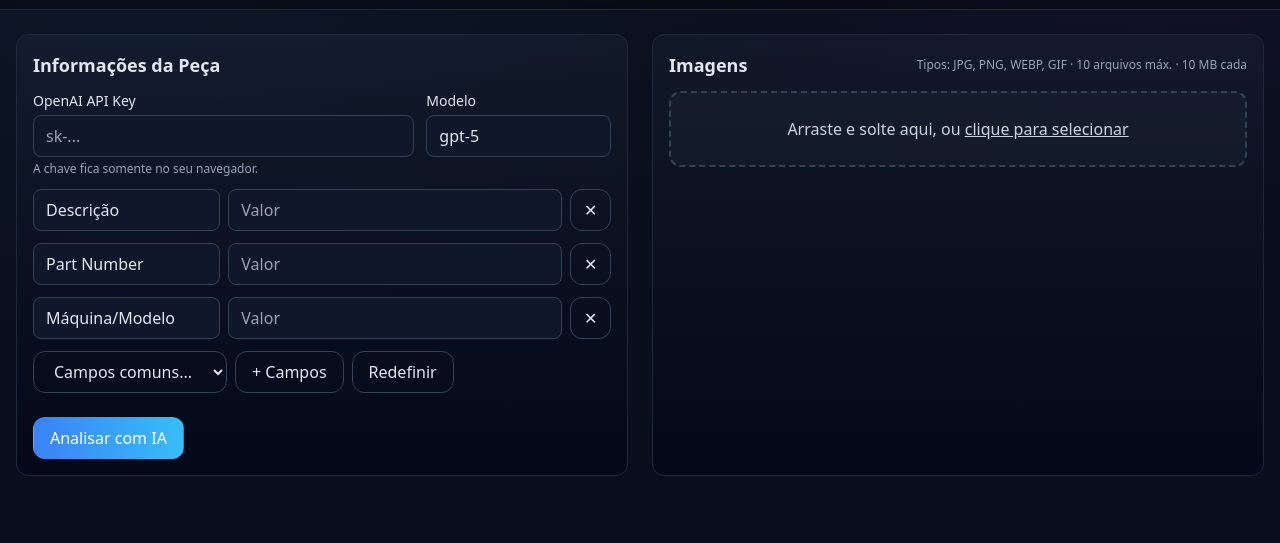
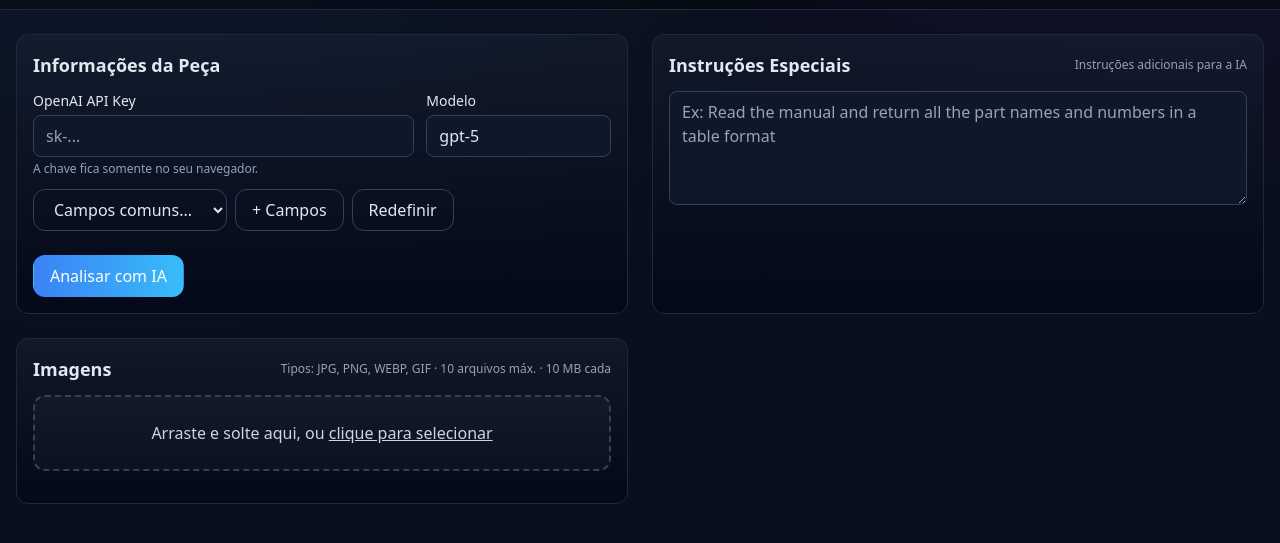
Before and after one commit to caires13/AiParts, a plain HTML site: page index.html in a window 1280 px wide. Shown: the part 57-600 px from the top of the page. Drawn offline with nearby package versions, Linux system fonts and the light colour scheme.

Commit message:
broken app

```diff
--- a/index.html
+++ b/index.html
@@ -54,6 +54,19 @@
         <button id="analyzeBtn" class="btn btn-primary">Analisar com IA</button>
         <span id="status" aria-live="polite" class="text-sm text-slate-300"></span>
       </div>
+    </section>
+
+    <section class="card p-4 lg:col-span-1">
+      <div class="flex items-center justify-between mb-3">
+        <h2 class="text-lg font-semibold">Instruções Especiais</h2>
+        <div class="text-xs text-slate-400">Instruções adicionais para a IA</div>
+      </div>
+      <textarea
+        id="specialInstructions"
+        rows="4"
+        placeholder="Ex: Read the manual and return all the part names and numbers in a table format"
+        class="w-full rounded-lg bg-slate-900 border border-slate-700 px-3 py-2"
+      ></textarea>
     </section>
 
     <section class="card p-4 lg:col-span-1">
--- a/src/components/formHandler.js
+++ b/src/components/formHandler.js
@@ -17,12 +17,6 @@ export function initializeForm(){
   resetForm();
   document.getElementById('addField').addEventListener('click', ()=>{
     fieldsEl.appendChild(createFieldRow());
-  });
-  document.getElementById('presetFields').addEventListener('change', (e)=>{
-    if (e.target.value) {
-      fieldsEl.appendChild(createFieldRow(e.target.value, ''));
-      e.target.value = ''; // Reset dropdown
-    }
   });
   document.getElementById('resetFields').addEventListener('click', resetForm);
 }
--- a/src/components/uiManager.js
+++ b/src/components/uiManager.js
@@ -1,5 +1,6 @@
 import { DEFAULTS, supportsCustomTemperature } from '../utils/constants.js';
 import { Logger } from '../utils/logger.js';
+import { createFieldRow } from './formHandler.js'; // Add this import
 
 let controller = null;
 
@@ -14,6 +15,15 @@ export function initializeEventListeners(callbacks){
   });
   document.getElementById('downloadDebug').addEventListener('click', (e)=>{
     e.preventDefault(); controller.onDownloadDebug();
+  });
+
+  // Add preset fields event listener
+  document.getElementById('presetFields').addEventListener('change', (e)=>{
+    if (e.target.value) {
+      const fieldsEl = document.getElementById('fields');
+      fieldsEl.appendChild(createFieldRow(e.target.value, ''));
+      e.target.value = ''; // Reset dropdown
+    }
   });
 
   const modelEl = document.getElementById('model');
```
